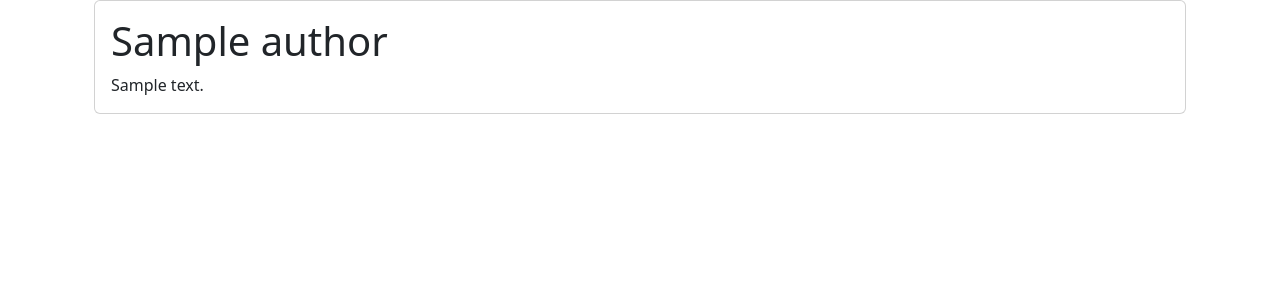
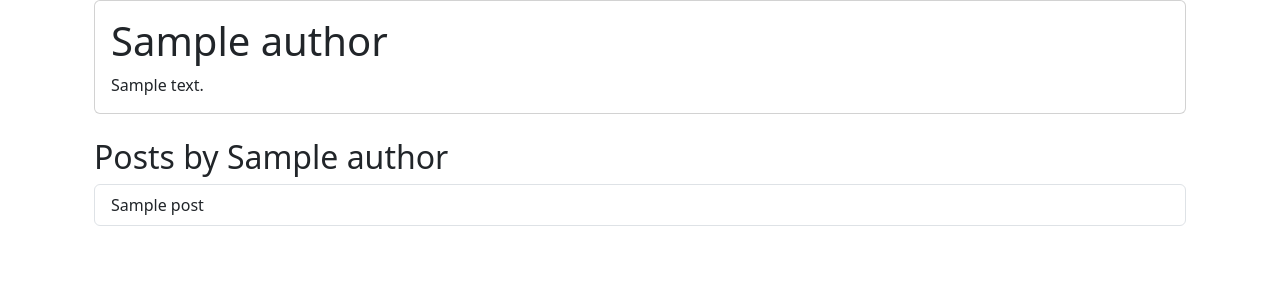
Before and after one commit to MrSinaxx/MaktabCW, a Django app: page /author/1/ in a window 1280 px wide. Shown: the part 56-356 px from the top of the page. Run offline with Django 4.2, Linux system fonts and the light colour scheme; tables that the repository leaves empty hold one stand-in row (values such as "Sample post").

Commit message:
added to show post for related author

```diff
--- a/CW_15/BlogPlatform/BlogApp/templates/author_details.html
+++ b/CW_15/BlogPlatform/BlogApp/templates/author_details.html
@@ -8,5 +8,16 @@
                 <p class="card-text">{{ author.bio }}</p>
             </div>
         </div>
+
+        <h2 class="mt-4">Posts by {{ author.name }}</h2>
+        {% if posts %}
+            <ul class="list-group">
+                {% for post in posts %}
+                    <li class="list-group-item">{{ post.title }}</li>
+                {% endfor %}
+            </ul>
+        {% else %}
+            <p>No posts found for this author.</p>
+        {% endif %}
     </div>
 {% endblock %}
--- a/CW_15/BlogPlatform/BlogApp/views.py
+++ b/CW_15/BlogPlatform/BlogApp/views.py
@@ -25,4 +25,5 @@ def author_list(request):
 
 def author_details(request, pk):
     author = get_object_or_404(Author, pk=pk)
-    return render(request, "author_details.html", {"author": author})
+    posts = Post.objects.filter(author=author)
+    return render(request, "author_details.html", {"author": author, "posts": posts})
```
